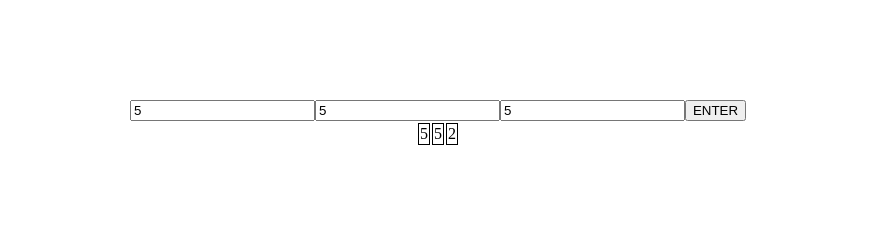
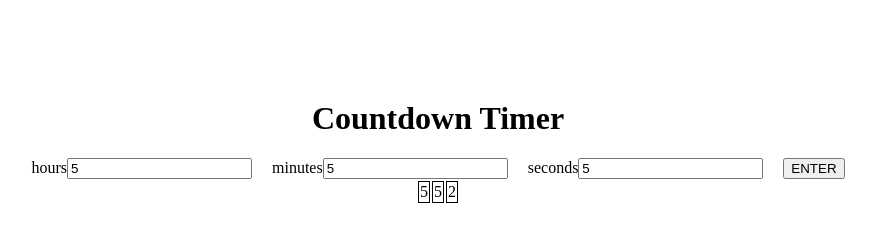
Before and after one commit to JonahETB/countDownTimer, a plain HTML site: page index.html in a window 1280 px wide. Both pictures are taken after typing "5", "5", "5" into the empty fields and a click on the input "ENTER". Shown: the whole page, without its empty margins (202-1078 px from the left). Drawn offline with Linux system fonts and the light colour scheme.

Commit message:
version 0.2

```diff
--- a/index.html
+++ b/index.html
@@ -7,7 +7,9 @@
     <link href="styles.css" rel="stylesheet" type="text/css">
 </head>
 <body>
-    <div id="wrapper"></div>
+    <div id="wrapper">
+        <h1 id="title">Countdown Timer</h1>
+    </div>
     <script src="script.js"></script>
 </body>
 </html>
--- a/script.js
+++ b/script.js
@@ -6,9 +6,10 @@ let time = {
     minutes : [0, "minutes", 60],
     seconds : [0, "seconds", 1]
 }
+
 let alreadyRun; // for deletign previous code if it was previously run
 let alreadySound = false; // something to stop rapid alerts
-let sounds = ["sounds/timerEndSound00.mp3", "sounds/timerEndSound01.mp3","sounds/timerEndSound02.mp3","sounds/timerEndSound04.mp3"];
+let sounds = ["sounds/timerEndSound00.mp3", "sounds/timerEndSound01.mp3","sounds/timerEndSound02.mp3","sounds/timerEndSound03.mp3"];
 let randomSelection = Math.round(Math.random() * (sounds.length - 1));
 let sound = new Audio(sounds[randomSelection]);
 
@@ -17,6 +18,7 @@ let sound = new Audio(sounds[randomSelection]);
 function firstWrite () {
 
     let max = 23;
+    let string;
 
     const formsOutSide = document.createElement("div");
             formsOutSide.id = "formsOutSide";
@@ -36,6 +38,23 @@ function firstWrite () {
             max = 59;
         }
 
+        if (j == 0) {
+            string = time.hours[1];
+        } else if (j == 1) {
+            string = time.minutes[1];
+        } else {
+            string = time.seconds[1];
+        }
+
+        const timerDiv = document.createElement("span");
+                timerDiv.id = string + "Id";
+                timerForm.appendChild(timerDiv);
+
+        const labelTimer = document.createElement("label");
+        const textInput = document.createTextNode(string);
+                labelTimer.appendChild(textInput);
+                timerDiv.appendChild(labelTimer);
+
         const timerInput = document.createElement("input");
                 timerInput.type = "number";
                 timerInput.name = "time";
@@ -43,7 +62,7 @@ function firstWrite () {
                 timerInput.id = formId;
                 timerInput.setAttribute("onInput", `inputCheck("${formId}", ${max})`);
                 timerInput.setAttribute("onkeypress", `return event.charCode >= 48 && event.charCode <= 57`);
-                timerForm.appendChild(timerInput);
+                timerDiv.appendChild(timerInput);
     }
 
     const submit = document.createElement("input");
@@ -98,19 +117,19 @@ function getTime () {
 
 
     const hoursElement = document.createElement("td");
-            hoursElement.id = "hoursId";
+            hoursElement.id = "hoursCount";
             hoursElement.className = "timeClass";
     const hoursT = document.createTextNode("0");
             hoursElement.appendChild(hoursT);
 
     const minutesElement = document.createElement("td");
-            minutesElement.id = "minutesId";
+            minutesElement.id = "minutesCount";
             minutesElement.className = "timeClass";
     const minutesT = document.createTextNode("0");
             minutesElement.appendChild(minutesT)
 
     const secondsElement = document.createElement("td");
-            secondsElement.id = "secondsId";
+            secondsElement.id = "secondsCount";
             secondsElement.className = "timeClass";
     const secondsT = document.createTextNode("0");
             secondsElement.appendChild(secondsT);
@@ -146,9 +165,9 @@ function getTime () {
             time.seconds[0]--;
         }
 
-        document.getElementById("hoursId").innerHTML = time.hours[0];
-        document.getElementById("minutesId").innerHTML = time.minutes[0];
-        document.getElementById("secondsId").innerHTML = time.seconds[0];
+        document.getElementById("hoursCount").innerHTML = time.hours[0];
+        document.getElementById("minutesCount").innerHTML = time.minutes[0];
+        document.getElementById("secondsCount").innerHTML = time.seconds[0];
 
         await sleep(1000);
     }
@@ -178,9 +197,3 @@ function inputCheck (id, max) {
 async function sleep(ms) {
     return new Promise(resolve => setTimeout(resolve, ms));
 }
-
-// addEventListener("keypress", function(event) {
-//     if (event.key === "Enter") {
-//       event.preventDefault();
-//     }
-//   });
--- a/styles.css
+++ b/styles.css
@@ -10,3 +10,7 @@
 td {
     border: black solid thin;
 }
+
+#hoursId, #minutesId, #secondsId {
+    margin-right: 20px;
+}
```
